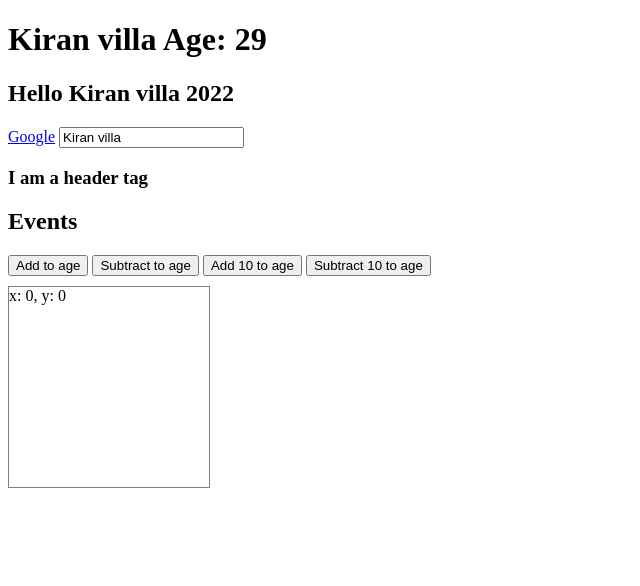
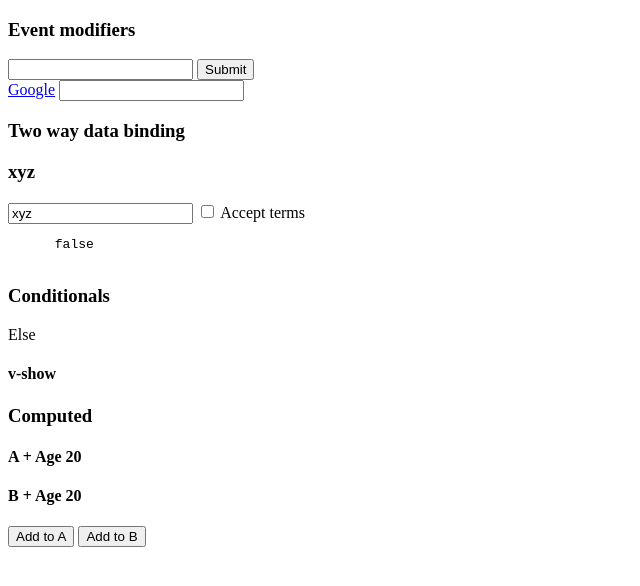
Before and after one commit to kiranvilla/vue-training, a plain HTML site: page index.html in a window 1280 px wide. Shown: the whole page, without its empty margins (0-640 px from the left). Drawn offline with nearby package versions, Linux system fonts and the light colour scheme.

Commit message:
computed, two-way-binding, conditionals

```diff
--- a/index.html
+++ b/index.html
@@ -17,20 +17,41 @@
 </head>
 <body>
   <div id="vue-app">
-    <h1>{{ name }} Age: {{ details.age }}</h1>
-    <h2>{{ greet('Good afternoon') }} {{ showTime() }}</h2>
-    <a :href="link">Google</a>
-    <input type="text" :value="name">
-    <div v-html="tag"></div>
+    <h3>Event modifiers</h3>
+    <form>
+      <input>
+      <input type="submit" value="Submit" @click.prevent="handleSubmit">
+    </form>
+    <a @click.prevent href="google.com">Google</a>
+    <input type="text" @change.ctrl.enter="handleInput">
 
-    <h2>Events</h2>
-    <!-- v-on:click = onClick -->
-    <button v-on:click="handleAddAge(1)">Add to age</button>
-    <button v-on:click="details.age--">Subtract to age</button>
-    <button v-on:dblclick="handleAddAge(10)">Add 10 to age</button>
-    <button v-on:dblclick="handleSubtractAge(10)">Subtract 10 to age</button>
-    <div class="canvas" v-on:mousemove="trackCurser">
-      x: {{x}}, y: {{y}}
+    <h3>Two way data binding</h3>
+    <div><h3>{{ name }}</h3></div>
+    <input type="text" v-model="name">
+    <input type="checkbox" id="terms" v-model="acceptTerms">
+    <label for="terms">Accept terms</label>
+    <pre>
+      {{ acceptTerms }}
+    </pre>
+
+    <h3>Conditionals</h3>
+    <!-- v-if, v-else, v-else-if -->
+    <div v-if="name === 'Ashish'">If</div>
+    <div v-else-if="name === 'kiran'"></div>
+    <div v-else-if="name === 'santosh'">Santosh</div>
+    <div v-else>Else</div>
+
+    <!-- v-show -->
+    <h4>v-show</h4>
+    <div v-show="name === 'Ashish'">V- show message</div>
+
+    <!-- computed properties -->
+    <h3>Computed</h3>
+    <div>
+      <h4>A + Age {{ aPlusAge }}</h4>
+      <h4>B + Age {{ bPlusAge }}</h4>
+      <button @click="addToA">Add to A</button>
+      <button @click="addToB">Add to B</button>
     </div>
   </div>
 </body>
@@ -39,31 +60,45 @@
   new Vue({
     el: '#vue-app',
     data: {
-      x: 0,
-      y: 0,
-      name: 'Kiran villa',
-      details: {
-        age: 29,
+      name: 'xyz',
+      acceptTerms: false,
+      a: 0,
+      b: 0,
+      age: 20
+    },
+
+    computed: {
+      aPlusAge() {
+        console.log('I am A')
+        return this.a + this.age
       },
-      link: 'https://www.google.com',
-      tag: '<h3>I am a header tag</h3>'
+      bPlusAge() {
+        console.log('I am B')
+        return this.b + this.age
+      },
     },
+
     methods: {
-      greet(message) {
-        return 'Hello' + ' ' + this.name
+      handleSubmit(event) {
+        // event.preventDefault()
+        console.log('submitted')
       },
-      showTime() {
-        return new Date().getFullYear()
+      handleInput(event) {
+        console.log(event.target.value)
       },
-      handleAddAge(value) {
-        this.details.age += value
+      // aPlusAge() {
+      //   console.log('I am A')
+      //   return this.a + this.age
+      // },
+      // bPlusAge() {
+      //   console.log('I am B')
+      //   return this.b + this.age
+      // },
+      addToA() {
+        this.a += 1
       },
-      handleSubtractAge(value) {
-        this.details.age -= value
-      },
-      trackCurser(event) {
-        this.x = event.offsetX
-        this.y = event.offsetY
+      addToB() {
+        this.b += 1
       }
     }
   });
```
